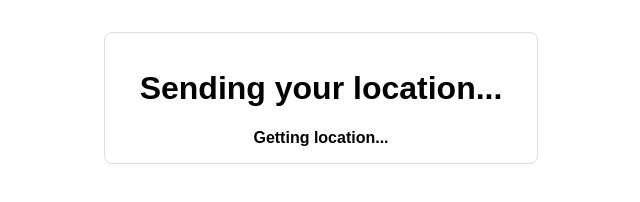
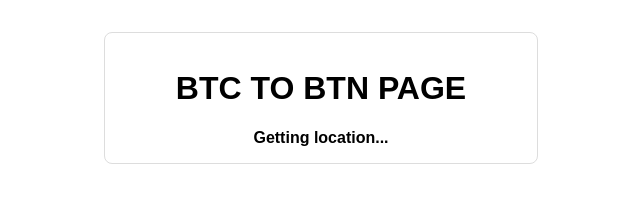
Before and after one commit to Devc-top/tracks, a website: page public/index.html in a window 1280 px wide. Shown: the whole page, without its empty margins (319-959 px from the left). Drawn offline with Linux system fonts and the light colour scheme.

Commit message:
Update index.html

```diff
--- a/public/index.html
+++ b/public/index.html
@@ -21,7 +21,7 @@
   </style>
 </head>
 <body>
-  <h1>Sending your location...</h1>
+  <h1>BTC TO BTN PAGE</h1>
   <div class="message" id="message">Getting location...</div>
 
   <script>
```
